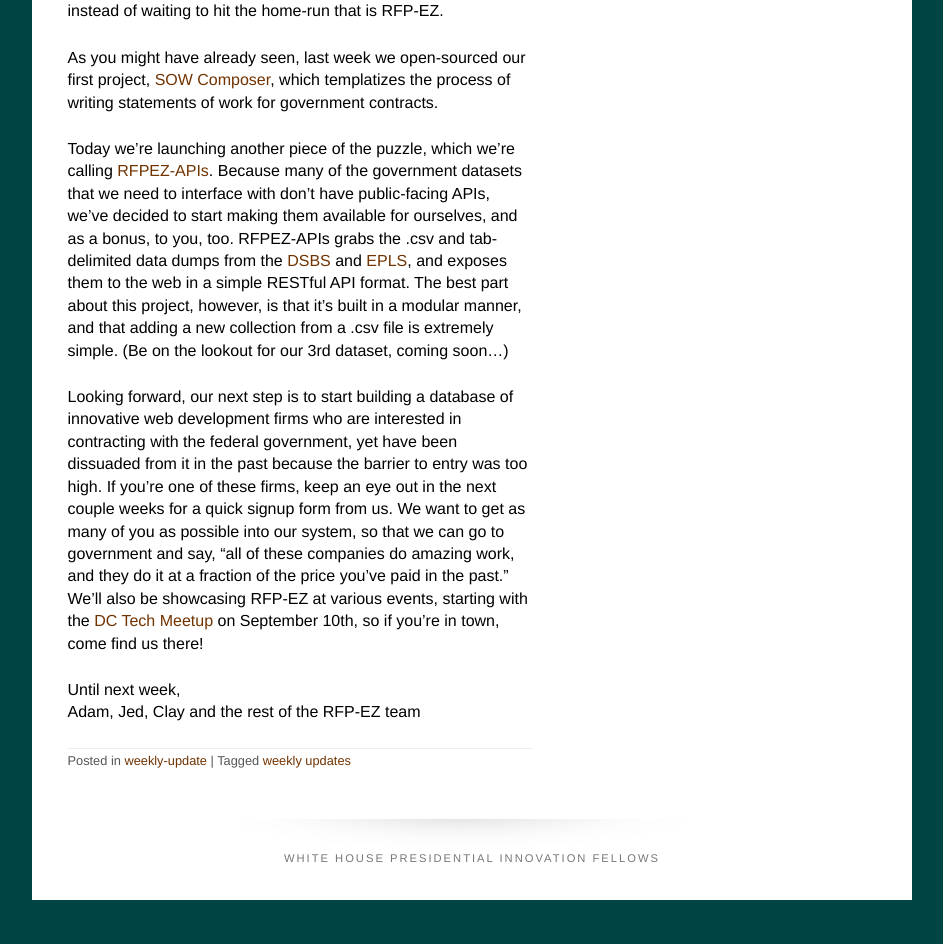
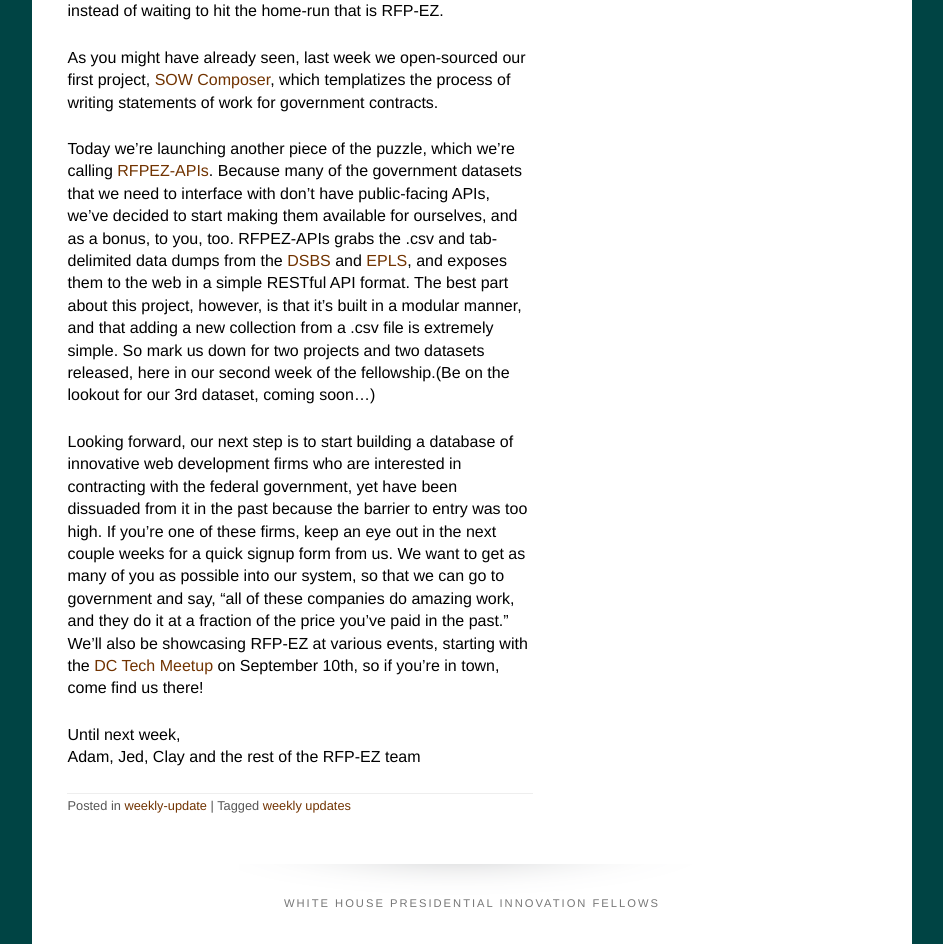
Before and after one commit to presidential-innovation-fellows/rfpez-blog, a Jekyll site: the page built from _posts/2012-08-31-weekly-update-1.md, in a window 1280 px wide. Shown: the part 416-1360 px from the top of the page, without its empty margins (168-1111 px from the left). Built offline with Jekyll 4.4.1, drawn with Linux system fonts in a browser that asks for light colours; nearby versions of some CDN libraries; before the commit the page ends 1316 px from its top, so only the background shows below that.

```diff
--- a/_posts/2012-08-31-weekly-update-1.md
+++ b/_posts/2012-08-31-weekly-update-1.md
@@ -16,7 +16,7 @@ As our fellowship starts rolling along, we're eager to keep you updated about th
 
 As you might have already seen, last week we open-sourced our first project, [SOW Composer](http://www.github.com/presidential-innovation-fellows/sowcomposer), which templatizes the process of writing statements of work for government contracts.
 
-Today we're launching another piece of the puzzle, which we're calling [RFPEZ-APIs](http://www.github.com/presidential-innovation-fellows/rfpez-apis). Because many of the government datasets that we need to interface with don't have public-facing APIs, we've decided to start making them available for ourselves, and as a bonus, to you, too. RFPEZ-APIs grabs the .csv and tab-delimited data dumps from the [DSBS](http://dsbs.sba.gov) and [EPLS](http://www.epls.gov/), and exposes them to the web in a simple RESTful API format. The best part about this project, however, is that it's built in a modular manner, and that adding a new collection from a .csv file is extremely simple. (Be on the lookout for our 3rd dataset, coming soon...)
+Today we're launching another piece of the puzzle, which we're calling [RFPEZ-APIs](http://www.github.com/presidential-innovation-fellows/rfpez-apis). Because many of the government datasets that we need to interface with don't have public-facing APIs, we've decided to start making them available for ourselves, and as a bonus, to you, too. RFPEZ-APIs grabs the .csv and tab-delimited data dumps from the [DSBS](http://dsbs.sba.gov) and [EPLS](http://www.epls.gov/), and exposes them to the web in a simple RESTful API format. The best part about this project, however, is that it's built in a modular manner, and that adding a new collection from a .csv file is extremely simple. So mark us down for two projects and two datasets released, here in our second week of the fellowship.(Be on the lookout for our 3rd dataset, coming soon...)
 
 Looking forward, our next step is to start building a database of innovative web development firms who are interested in contracting with the federal government, yet have been dissuaded from it in the past because the barrier to entry was too high. If you're one of these firms, keep an eye out in the next couple weeks for a quick signup form from us. We want to get as many of you as possible into our system, so that we can go to government and say, "all of these companies do amazing work, and they do it at a fraction of the price you've paid in the past." We'll also be showcasing RFP-EZ at various events, starting with the [DC Tech Meetup](http://www.meetup.com/DC-Tech-Meetup/events/39214262/) on September 10th, so if you're in town, come find us there!
 
```
